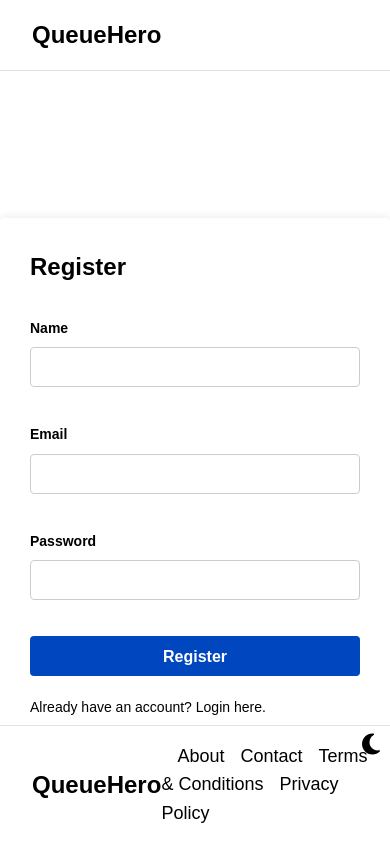
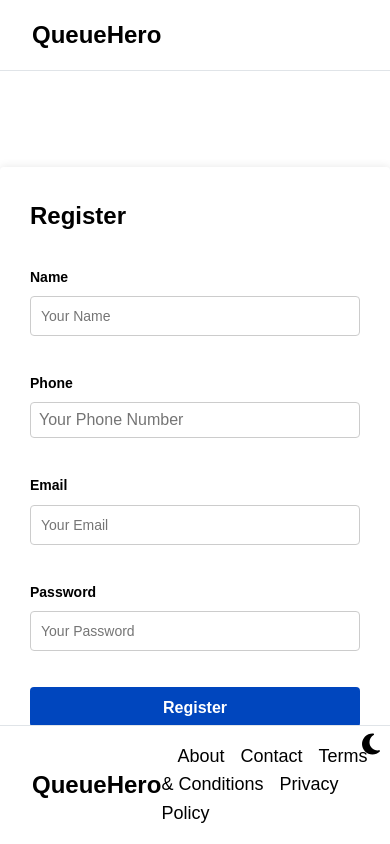
Before and after one commit to kishoregs/queuehero, a React (Create React App) app in the folder ui/: page /register in a window 390 px wide. Built offline with nearby package versions, Linux system fonts and the light colour scheme.

Commit message:
phone & search refresh upon join, unjoin

```diff
--- a/ui/src/components/BusinessList.js
+++ b/ui/src/components/BusinessList.js
@@ -2,15 +2,20 @@ import React from "react";
 import "./BusinessList.css";
 import JoinWaitlistButton from "./JoinWaitlistButton";
 
-const BusinessList = ({ businesses }) => {
-  console.log(businesses);
+const BusinessList = ({ businesses, updateWaitlistCount }) => {
+
   return (
     <div className="business-list">
       {businesses.map((business) => (
         <div key={business._id} className="business-card">
           <h3>{business.name}</h3>
           <p>{business.address}</p>
-          <JoinWaitlistButton businessId={business._id} alreadyJoined={business.isJoined} waitlistCount = {business.waitlistCount} />
+          <JoinWaitlistButton
+            businessId={business._id}
+            alreadyJoined={business.isJoined}
+            waitlistCount={business.waitlistCount}
+            updateWaitlistCount = {updateWaitlistCount}
+          />
           {business.waitTime && (
             <p>Estimated wait time: {business.waitTime} minutes</p>
           )}
--- a/ui/src/components/JoinWaitlistButton.js
+++ b/ui/src/components/JoinWaitlistButton.js
@@ -1,9 +1,14 @@
 import { useContext, useState } from "react";
 import api from "../api";
 import { AuthContext } from "../context/AuthContext";
-import "./JoinWaitlistButton.css"
+import "./JoinWaitlistButton.css";
 
-function JoinWaitlistButton({ businessId, alreadyJoined, waitlistCount }) {
+function JoinWaitlistButton({
+  businessId,
+  alreadyJoined,
+  waitlistCount,
+  updateWaitlistCount,
+}) {
   const [joined, setJoined] = useState(alreadyJoined);
   const { user } = useContext(AuthContext); // Access the user object from the context
 
@@ -24,6 +29,7 @@ function JoinWaitlistButton({ businessId, alreadyJoined, waitlistCount }) {
         });
       }
       setJoined(!joined);
+      updateWaitlistCount();
     } catch (error) {
       console.error("Error joining waitlist:", error);
     }
--- a/ui/src/components/Register.js
+++ b/ui/src/components/Register.js
@@ -10,14 +10,19 @@ const Register = () => {
 
   const [email, setEmail] = useState("");
   const [password, setPassword] = useState("");
-
+  const [phone, setPhone] = useState("");
   const [name, setName] = useState("");
   const navigate = useNavigate();
 
   const handleSubmit = async (e) => {
     e.preventDefault();
     try {
-      const response = await api.post("/register", { email, password, name });
+      const response = await api.post("/register", {
+        name,
+        phone,
+        email,
+        password,
+      });
 
       if (response.status === 201) {
         const { token, user } = response.data;
@@ -52,9 +57,23 @@ const Register = () => {
             <input
               type="text"
               id="name"
+              placeholder="Your Name"
               name="name"
               value={name}
               onChange={(e) => setName(e.target.value)}
+              className="form-control"
+              required
+            />
+          </div>
+          <div className="form-group">
+            <label htmlFor="name">Phone</label>
+            <input
+              type="tel"
+              placeholder="Your Phone Number"
+              id="phone"
+              name="name"
+              value={phone}
+              onChange={(e) => setPhone(e.target.value)}
               className="form-control"
               required
             />
@@ -65,6 +84,7 @@ const Register = () => {
               type="email"
               id="email"
               name="email"
+              placeholder="Your Email"
               value={email}
               onChange={(e) => setEmail(e.target.value)}
               className="form-control"
@@ -77,6 +97,7 @@ const Register = () => {
               type="password"
               id="password"
               name="password"
+              placeholder="Your Password"
               value={password}
               onChange={(e) => setPassword(e.target.value)}
               className="form-control"
--- a/ui/src/index.css
+++ b/ui/src/index.css
@@ -42,7 +42,7 @@ ul {
 .app-body {
   font-family: 'Arial', sans-serif;
   line-height: 1.6;
-  /* height: 100vh; */
+  height: 100vh;
   background-color: var(--bg-color);
   color: var(--text-color);
 }
--- a/ui/src/pages/Dashboard.js
+++ b/ui/src/pages/Dashboard.js
@@ -8,6 +8,7 @@ import BusinessList from "../components/BusinessList";
 
 const Dashboard = () => {
   const { user } = useContext(AuthContext); // Access the user object from the context
+  const [lastSearchTerm, setLastSearchTerm] = useState("");
 
   const searchBusinesses = async (location) => {
     try {
@@ -24,8 +25,10 @@ const Dashboard = () => {
   const [businesses, setBusinesses] = useState([]);
   const handleSearch = async (searchTerm) => {
     try {
+      searchTerm = searchTerm || lastSearchTerm;
       const data = await searchBusinesses(searchTerm);
       setBusinesses(data.businessesWithJoinStatus);
+      setLastSearchTerm(searchTerm);
     } catch (error) {
       console.error(error);
     }
@@ -37,7 +40,10 @@ const Dashboard = () => {
         <h2>Welcome {user.name} !</h2>
         <SearchBar onSearch={handleSearch} />
         {businesses && businesses.length > 0 && (
-          <BusinessList businesses={businesses} />
+          <BusinessList
+            businesses={businesses}
+            updateWaitlistCount={handleSearch}
+          />
         )}
         <div className="content-grid">
           <section className="benefits">
```
Also changed, not shown: 1 other file (tests, documents, lock files or other folders).
